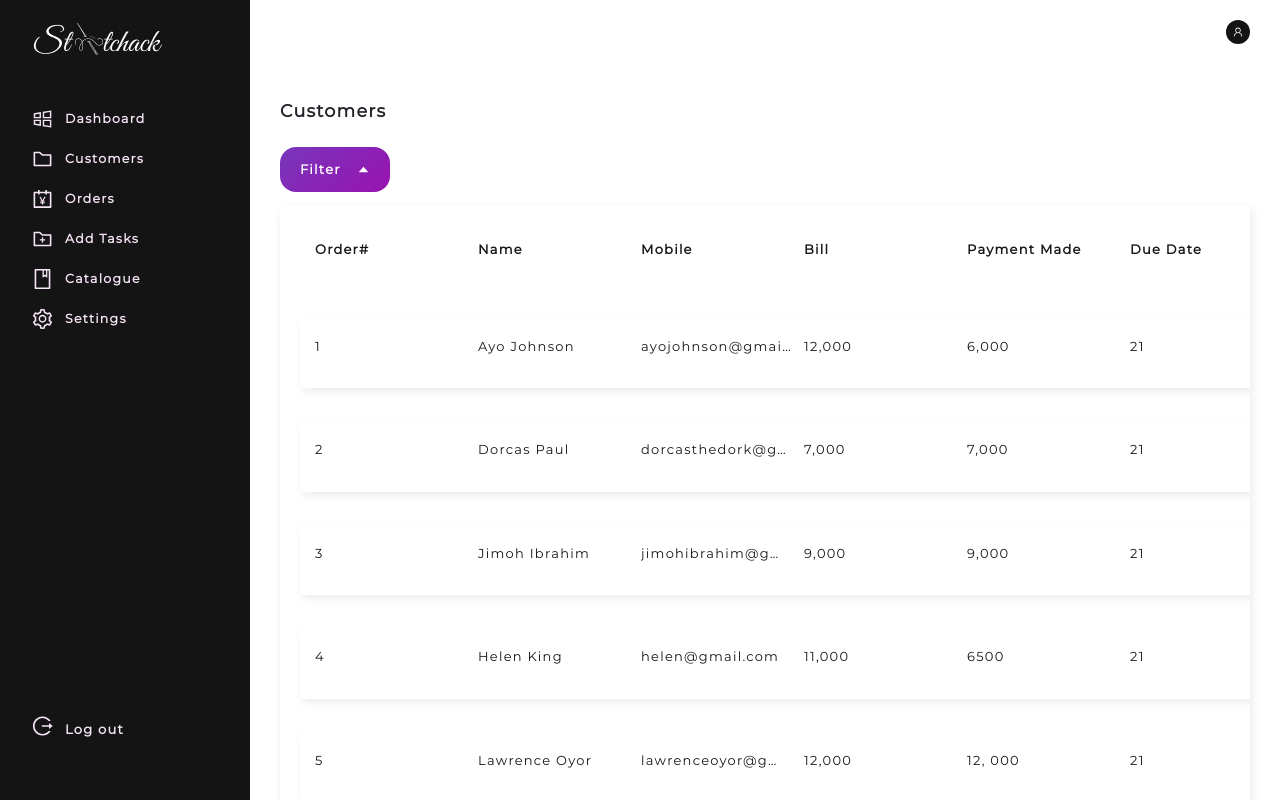
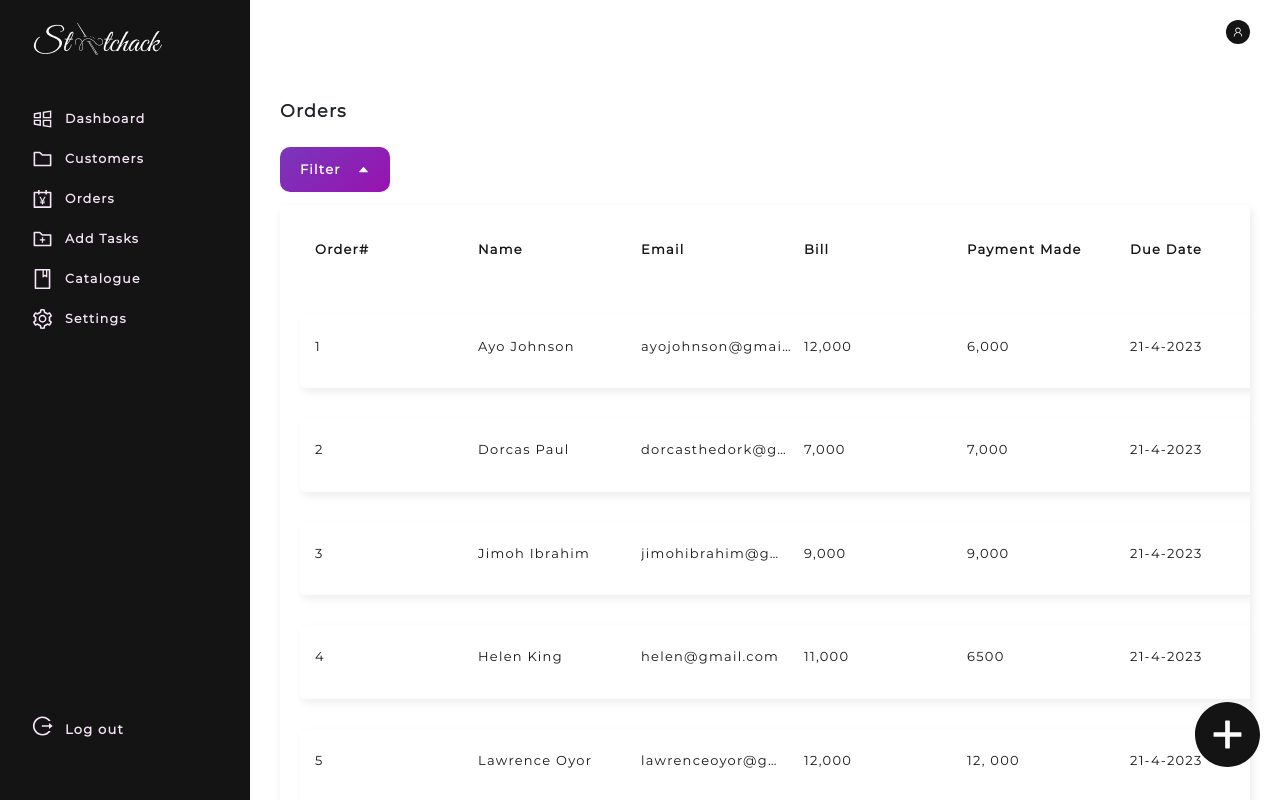
Before and after one commit to titoadeoye/Stitchack, a React (Create React App) app: page /app/orders in a window 1280 px wide. Built offline with nearby package versions, Linux system fonts and the light colour scheme; no server answers.

Commit message:
Add files via upload

```diff
--- a/src/pages/Home.jsx
+++ b/src/pages/Home.jsx
@@ -1,9 +1,47 @@
-import {PageWrapper} from "../components";
+import styled from "styled-components";
+import { PageWrapper, Explore, OngoingOrders, TodaysTask, Performance, DueToday} from "../components";
+import { device } from "../constants";
 
-export default function Home () {
+export default function Home() {
     return (
         <PageWrapper>
-            <h1>Welcome</h1>
+            <Page>
+                <Main>
+                    <Explore />
+                    <OngoingOrders />
+                    <TodaysTask />
+                </Main>
+                <SideBar>
+                    <Performance />
+                    <DueToday />
+                </SideBar>
+            </Page>
+
         </PageWrapper>
     )
 };
+const Page = styled.div`
+    width: 100%;
+    gap: 20px;
+    display: flex;
+
+    @media ${device.isSmallDevice} {
+       flex-direction: column;
+    }
+`;
+
+const Main = styled.section`
+    width: 65%;
+
+    @media ${device.isSmallDevice} {
+        width: 100%;
+    }
+`;
+
+const SideBar = styled.section`
+    width: 35%;
+
+    @media ${device.isSmallDevice} {
+        width: 100%;
+    }
+`
--- a/src/pages/Orders.jsx
+++ b/src/pages/Orders.jsx
@@ -1,10 +1,13 @@
 import { useState } from "react";
 import { PageWrapper, Order } from "../components";
 import styled from "styled-components";
-import { CaretRightOutlined, CaretUpOutlined } from "@ant-design/icons";
+import { CaretRightOutlined, CaretUpOutlined, PlusCircleFilled } from "@ant-design/icons";
 import { device } from "../constants";
 
+
 export default function Orders() {
+    const date = new Date();
+    var currentDate = `${date.getDate()}-${date.getMonth()}-${date.getFullYear()}`;
     const placeholder = [
         {
             id: 1,
@@ -12,7 +15,7 @@ export default function Orders() {
             email: "ayojohnson@gmail.com",
             bill: "12,000",
             paid: "6,000",
-            due: new Date().getDate(),
+            due: currentDate,
             status: "in progress"
         },
         {
@@ -21,7 +24,7 @@ export default function Orders() {
             email: "dorcasthedork@gmail.com",
             bill: "7,000",
             paid: "7,000",
-            due: new Date().getDate(),
+            due: currentDate,
             status: "completed"
         },
         {
@@ -30,7 +33,7 @@ export default function Orders() {
             email: "jimohibrahim@gmail.com",
             bill: "9,000",
             paid: "9,000",
-            due: new Date().getDate(),
+            due: currentDate,
             status: "completed"
         },
         {
@@ -39,7 +42,7 @@ export default function Orders() {
             email: "helen@gmail.com",
             bill: "11,000",
             paid: "6500",
-            due: new Date().getDate(),
+            due: currentDate,
             status: "Not started"
         },
         {
@@ -48,7 +51,7 @@ export default function Orders() {
             email: "lawrenceoyor@gmail.com",
             bill: "12,000",
             paid: "12, 000",
-            due: new Date().getDate(),
+            due: currentDate,
             status: "in progress"
         },
         {
@@ -57,7 +60,7 @@ export default function Orders() {
             email: "jide@yahoo.com",
             bill: "12,000",
             paid: "6000",
-            due: new Date().getDate(),
+            due: currentDate,
             status: "completed"
         },
 
@@ -76,7 +79,7 @@ export default function Orders() {
 
     return (
         <PageWrapper>
-            <H3>Customers</H3>
+            <H3>Orders</H3>
             <Filter>
                 <FilterButton>
                     Filter
@@ -103,7 +106,7 @@ export default function Orders() {
                 <Fields>
                     <p>Order#</p>
                     <p>name</p>
-                    <p>mobile</p>
+                    <p>Email</p>
                     <p>bill</p>
                     <p>payment made</p>
                     <p>due date</p>
@@ -115,6 +118,9 @@ export default function Orders() {
                     ))
                 }
             </Wrapper>
+            <Badge>
+                <PlusCircleFilled />
+            </Badge>
         </PageWrapper>
     )
 };
@@ -175,7 +181,7 @@ const FilterButton = styled.button`
     align-items: center;
     gap: 16px;
     padding: 0px 20px;
-    border-radius: 16px;
+    border-radius: 10px;
     background: ${props => props.theme.secondaryColor};
     color: white;
     font-weight: 600;
@@ -215,3 +221,21 @@ const Option = styled.div`
         height: 34px;
     }
 `;
+
+const Badge = styled.span`
+    position: absolute;
+    bottom: 30px;
+    right: 20px;
+
+    svg {
+        width: 65px;
+        height: 65px;
+        fill: ${props => props.theme.primaryColor};
+
+
+        @media (max-width: 520px) {
+            width: 50px;
+            height: 50px;
+        }
+    }
+`
```
Lines whose indentation alone changed are shown as unchanged.
